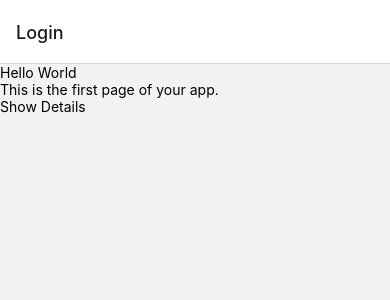
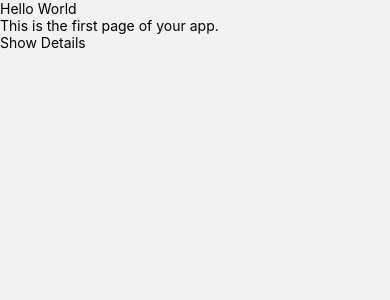
Before and after one commit to GEdO23/checkpoint-mobile, a React Native app: screen /Login in a window 390 px wide. Shown: the top 300 px of the page. Built offline with nearby package versions, Linux system fonts and the light colour scheme.

Commit message:
Escondendo header

```diff
--- a/src/navigation/index.tsx
+++ b/src/navigation/index.tsx
@@ -16,7 +16,7 @@ const Stack = createStackNavigator<RootStackParamList>();
 export default function RootStack() {
     return (
         <NavigationContainer>
-            <Stack.Navigator initialRouteName="Login">
+            <Stack.Navigator initialRouteName="Login" screenOptions={{headerShown: false}}>
                 <Stack.Screen name="Login" component={Login} />
                 <Stack.Screen
                     name="Details"
```
